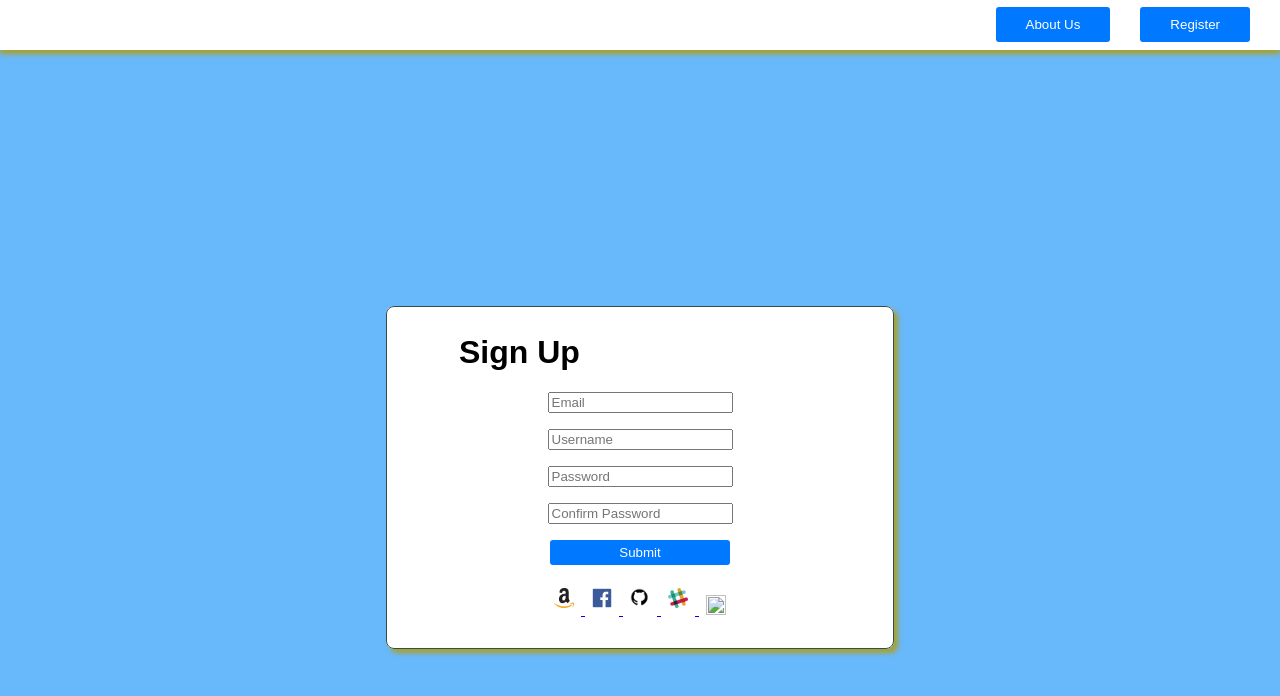
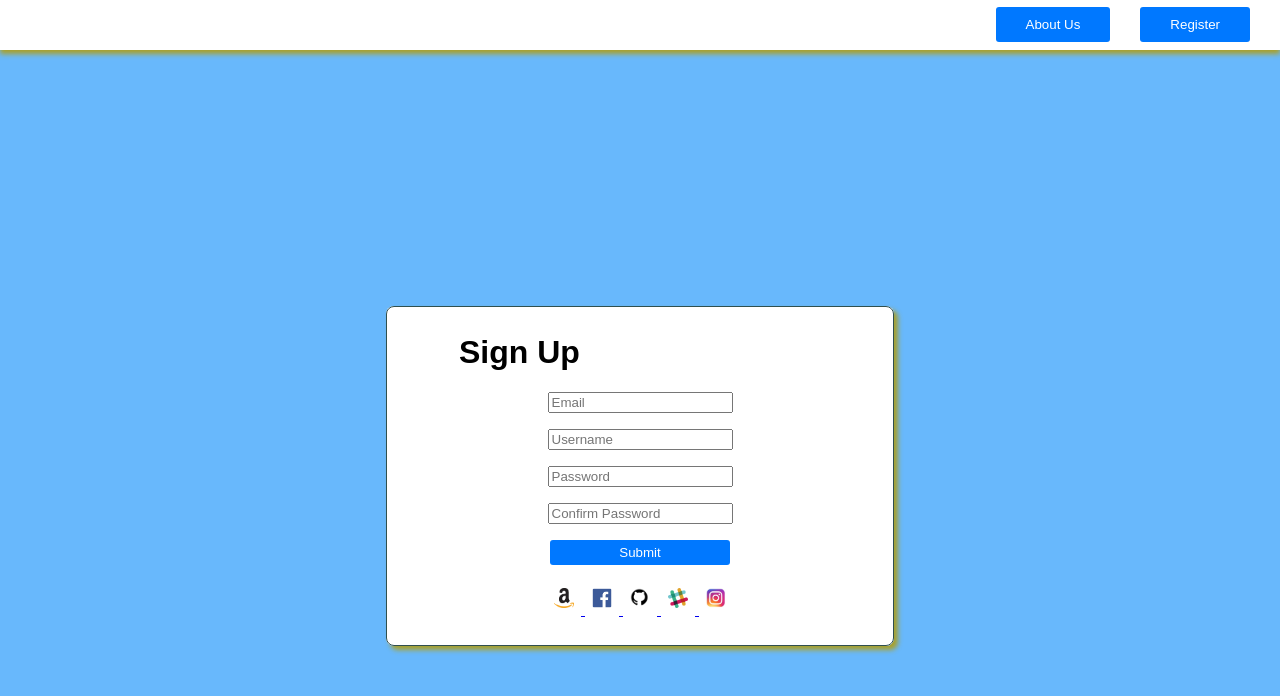
Before and after one commit to StevenGrootaert/RegisterPage, a plain HTML site: page Index.html in a window 1280 px wide. Drawn offline with Linux system fonts and the light colour scheme.

Commit message:
try again?

```diff
--- a/Index.html
+++ b/Index.html
@@ -37,7 +37,7 @@
             <a href="https://www.facebook.com/"><img src="SocialAssests/facebook-logo.png" class="circle" width="20" height="20">
             <a href="https://www.github.com/"><img src="SocialAssests/github-logo.png" class="circle" width="20" height="20">
             <a href="https://www.slack.com/"><img src="SocialAssests/slack-logo.png" class="circle" width="20" height="20">
-            <a href="https://www.instagram.com/"><img src="SocialAssests/instagram-logo.png" class="circle" width="20" height="20">
+            <a href="https://www.instagram.com/"><img src="SocialAssests/instagram-logo.jpg" class="circle" width="20" height="20">
         </p>
         </fieldset>
     </form>
```
